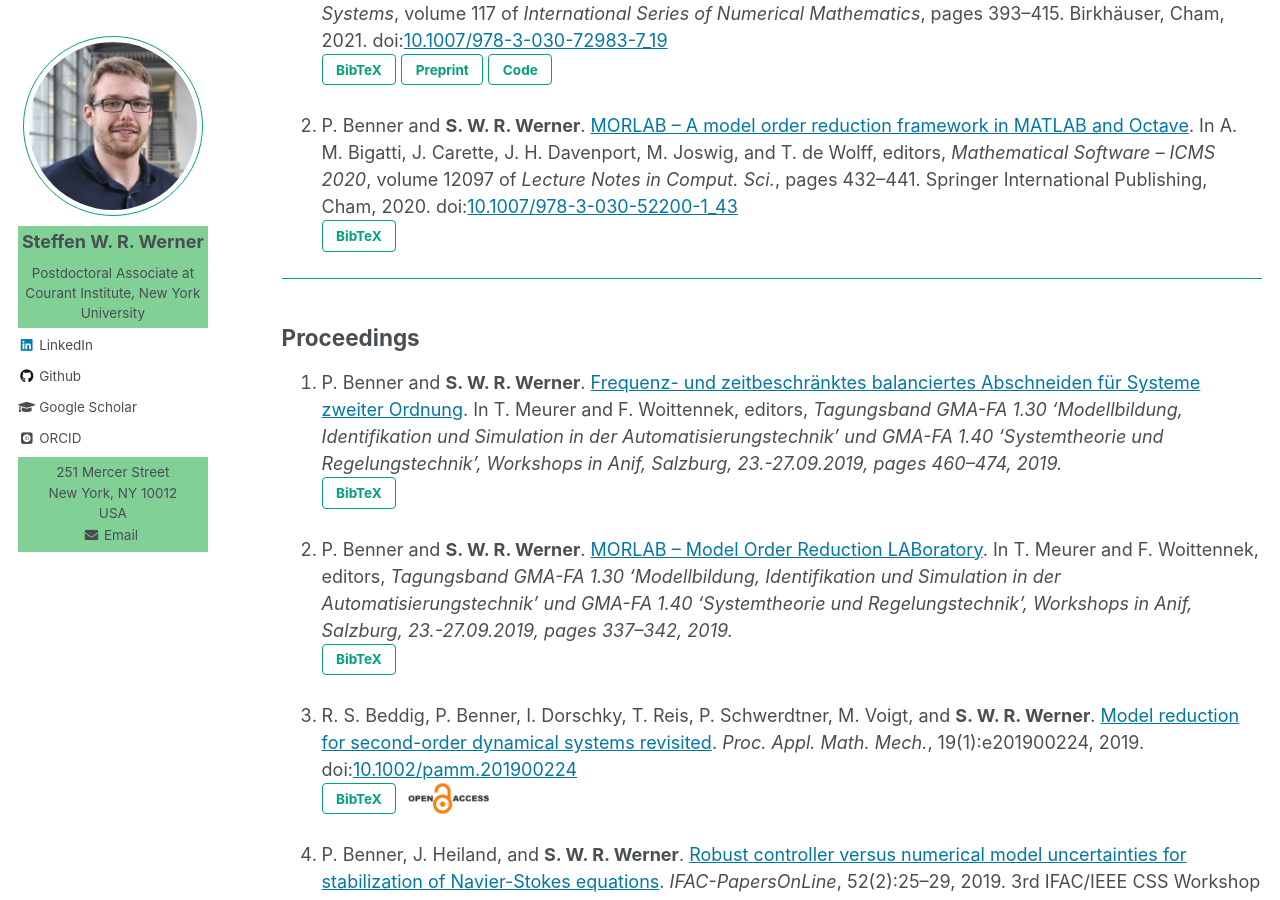
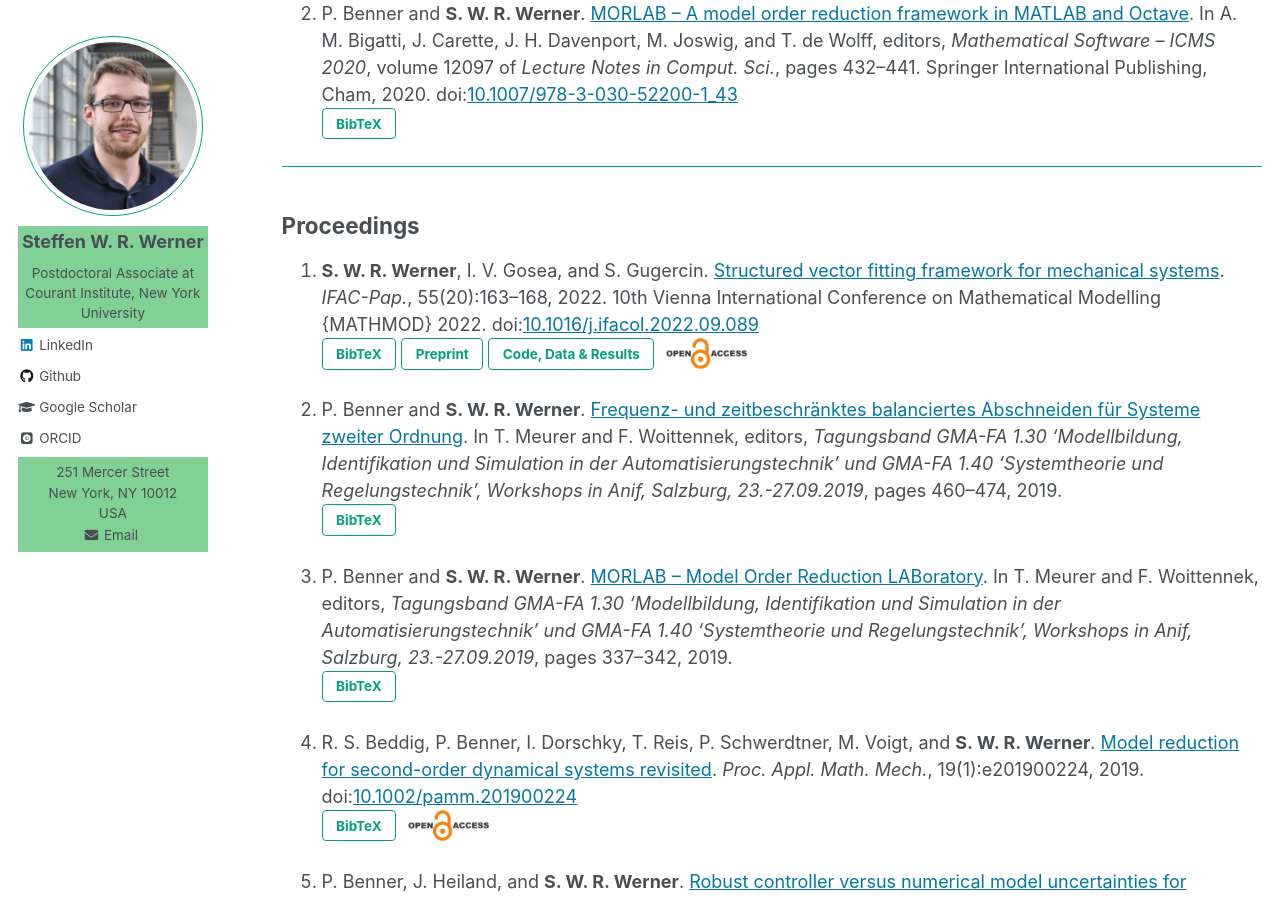
Before and after one commit to ninsteve/ninsteve.github.io, a Jekyll site: the page built from _pages/publications.md, in a window 1280 px wide and 900 px high, scrolled down 2794 px. Built offline with Jekyll 4.4.1, drawn with Linux system fonts in a browser that asks for light colours; nearby versions of some CDN libraries; some web fonts are replaced; formulas are drawn with MathJax 3; some of the changed text lies outside the part shown.

Commit message:
Updated publications.

```diff
--- a/_pages/publications.md
+++ b/_pages/publications.md
@@ -105,17 +105,6 @@ found at the end of my
     <a target="blank_" href="https://doi.org/10.48550/arXiv.2201.06518">
     <button class="btn btn--inverse">Preprint</button></a>
     <a target="blank_" href="https://doi.org/10.5281/zenodo.5836047">
-    <button class="btn btn--inverse">Code, Data & Results</button></a>
-
-1.  <strong>S. W. R. Werner</strong>, I. V. Gosea, and S. Gugercin. <a
-    target="blank_" href="https://doi.org/10.48550/arXiv.2110.09220">Structured
-    vector fitting framework for mechanical systems</a>. e-print 2110.09220,
-    arXiv, 2021. Numerical Analysis (math.NA).
-    doi:<a target="blank_" href="https://doi.org/10.48550/arXiv.2110.09220">10.48550/arXiv.2110.09220</a><br />
-    <button id="WerGG21-pop" class="btn btn--inverse">BibTeX</button>
-    <a target="blank_" href="https://doi.org/10.48550/arXiv.2110.09220">
-    <button class="btn btn--inverse">Preprint</button></a>
-    <a target="blank_" href="https://doi.org/10.5281/zenodo.5539944">
     <button class="btn btn--inverse">Code, Data & Results</button></a>
 
 1.  R. S. Beddig, P. Benner, I. Dorschky, T. Reis, P. Schwerdtner, M. Voigt, and
@@ -269,6 +258,23 @@ found at the end of my
 
 ## <a name="proceedings"></a>Proceedings ##
 
+1.  <strong>S. W. R. Werner</strong>, I. V. Gosea, and S. Gugercin. <a
+    target="blank_"
+    href="https://doi.org/10.1016/j.ifacol.2022.09.089">Structured vector
+    fitting framework for mechanical systems</a>.
+    <i>IFAC-Pap.</i>, 55(20):163&ndash;168, 2022.
+    10th Vienna International Conference on Mathematical Modelling {MATHMOD}
+    2022.
+    doi:<a target="blank_" href="https://doi.org/10.1016/j.ifacol.2022.09.089">10.1016/j.ifacol.2022.09.089</a><br />
+    <button id="WerGG22-pop" class="btn btn--inverse">BibTeX</button>
+    <a target="blank_" href="https://doi.org/10.48550/arXiv.2110.09220">
+    <button class="btn btn--inverse">Preprint</button></a>
+    <a target="blank_" href="https://doi.org/10.5281/zenodo.5539944">
+    <button class="btn btn--inverse">Code, Data & Results</button></a>
+    <a target="_blank" href="https://en.wikipedia.org/wiki/Open_access">
+    <img src="../images/open_access_symbol.png" alt="Open Access Published"
+    class="openaccess"></a>
+
 1.  P. Benner and <strong>S. W. R. Werner</strong>. <a target="blank_"
     href="https://www.control.tf.uni-kiel.de/en/gma-fa-1.40/archiv-1/workshop-2019-fa-1.30">
     Frequenz- und zeitbeschränktes balanciertes
@@ -276,7 +282,7 @@ found at the end of my
     Woittennek, editors, <i>Tagungsband GMA-FA 1.30 'Modellbildung,
     Identifikation und Simulation in der Automatisierungstechnik' und
     GMA-FA 1.40 'Systemtheorie und Regelungstechnik', Workshops in Anif,
-    Salzburg, 23.-27.09.2019, pages 460&ndash;474, 2019.<br />
+    Salzburg, 23.-27.09.2019</i>, pages 460&ndash;474, 2019.<br />
     <button id="BenW19d-pop" class="btn btn--inverse">BibTeX</button>
 
 1.  P. Benner and <strong>S. W. R. Werner</strong>. <a target="blank_"
@@ -285,7 +291,7 @@ found at the end of my
     Woittennek, editors, <i>Tagungsband GMA-FA 1.30 'Modellbildung,
     Identifikation und Simulation in der Automatisierungstechnik' und
     GMA-FA 1.40 'Systemtheorie und Regelungstechnik', Workshops in Anif,
-    Salzburg, 23.-27.09.2019, pages 337&ndash;342, 2019.<br />
+    Salzburg, 23.-27.09.2019</i>, pages 337&ndash;342, 2019.<br />
     <button id="BenW19c-pop" class="btn btn--inverse">BibTeX</button>
 
 1.  R. S. Beddig, P. Benner, I. Dorschky, T. Reis, P. Schwerdtner, M. Voigt, and
```
Also changed, not shown: other parts of _pages/publications.md (+2 -2 lines), _pages/about.md (+1 -1 lines).
